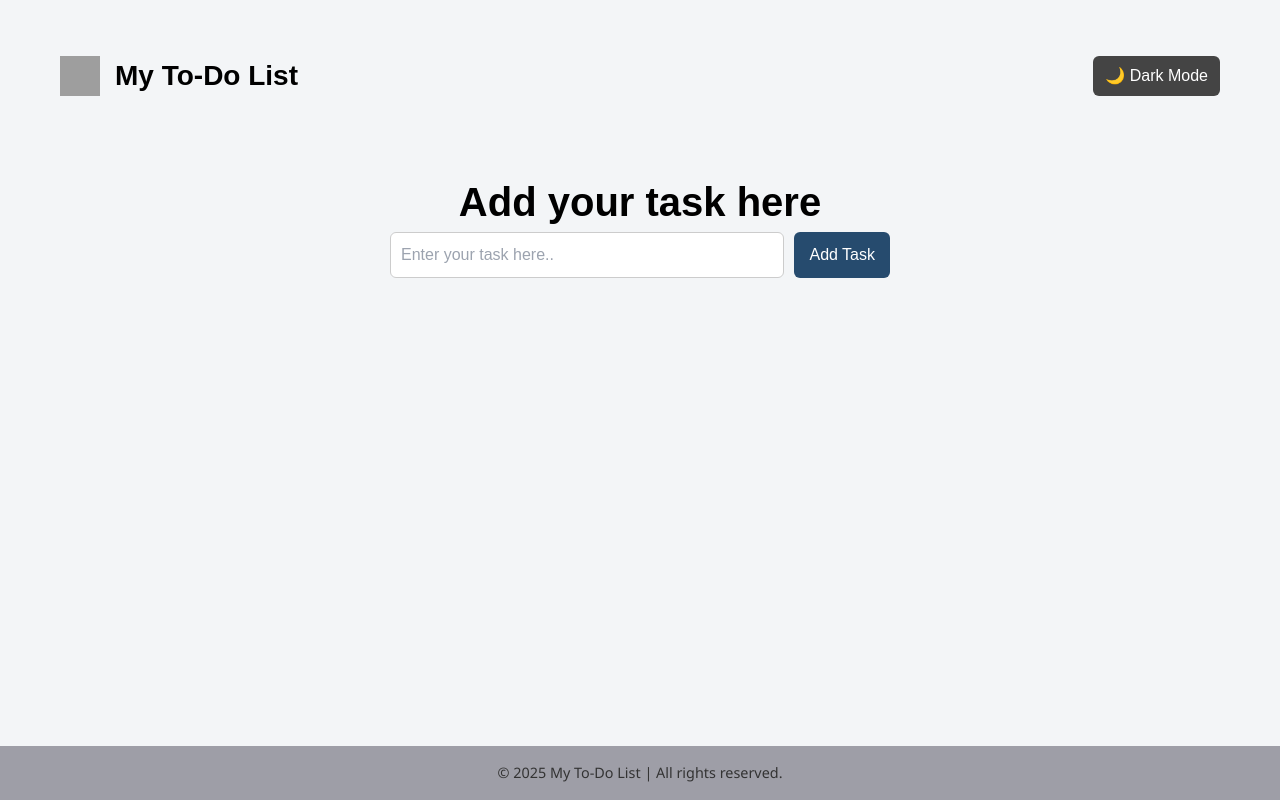
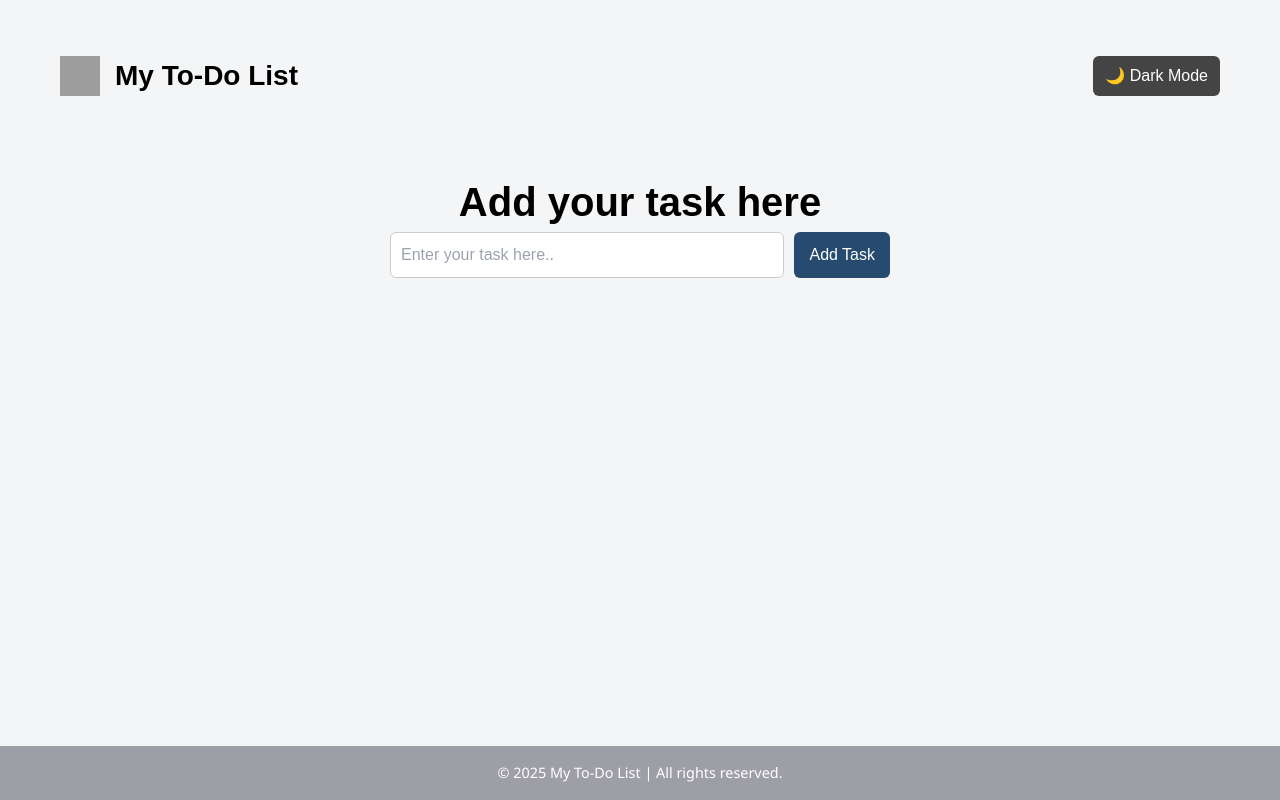
Before and after one commit to tahmad1122/ReactProject, a React (Vite) app in the folder To-do-List/: page / in a window 1280 px wide. Built offline with nearby package versions, Linux system fonts and the light colour scheme; grey boxes are pictures that could not be loaded.

Commit message:
Updated CSS

```diff
--- a/To-do-List/src/components/footer.css
+++ b/To-do-List/src/components/footer.css
@@ -2,7 +2,7 @@
     text-align: center;
     padding: 1rem;
     background-color: #9e9ea7;
-    color: #333;
+    color: #ffffff;
     position: relative;
     bottom: 0;
 
```
